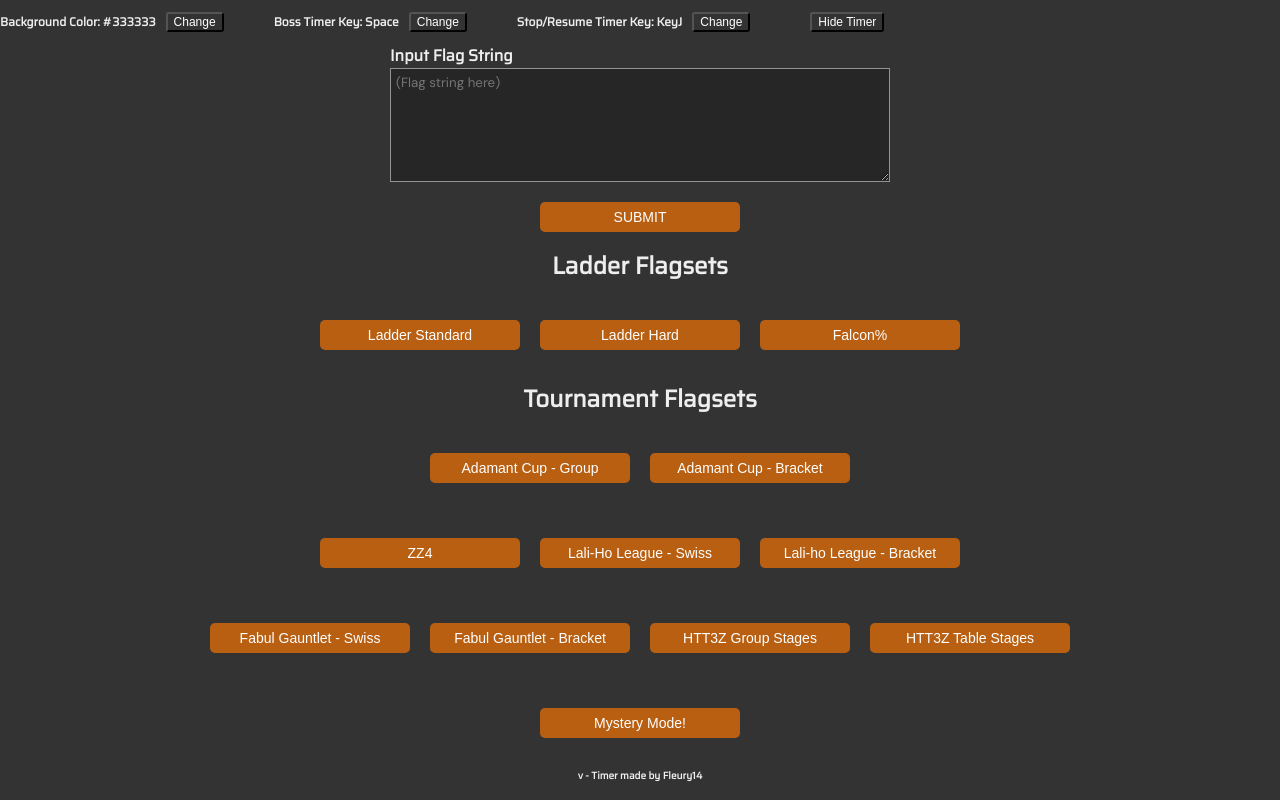
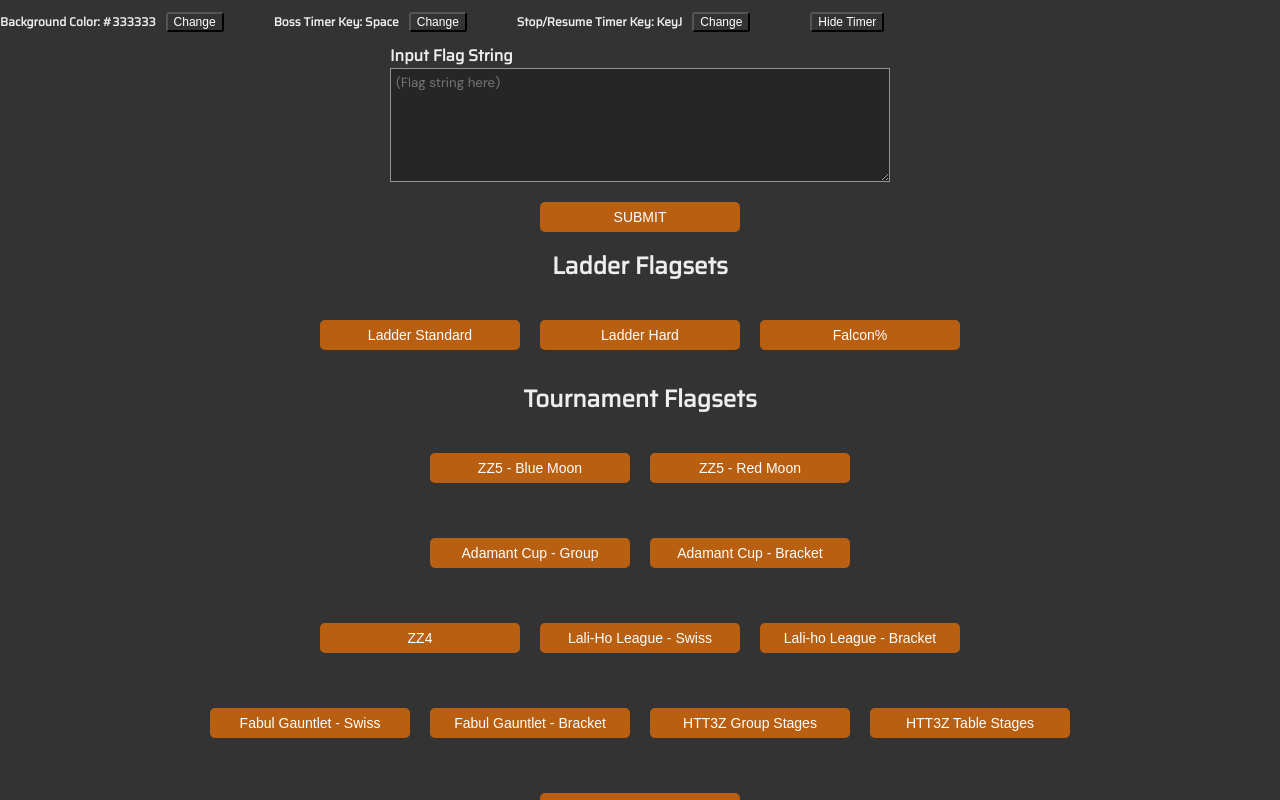
Before and after one commit to Fleury14/v4-timer, a React (Create React App) app: page / in a window 1280 px wide. Shown: the top 800 px of the page. Built offline with nearby package versions, Linux system fonts and the light colour scheme; no server answers.

Commit message:
feat(flag input): add zz5 presets

```diff
--- a/src/components/flag-input/flag-input-form.js
+++ b/src/components/flag-input/flag-input-form.js
@@ -48,6 +48,10 @@ class FlagInputForm extends Component {
                 </div>
                 <h2 className="flag-preset-title">Tournament Flagsets</h2>
                 <div className="flag-presets">
+                    <button onClick={() => this.setState({ flags: 'O1:boss_golbez/2:boss_fabulgauntlet/random:6,boss/req:7/win:crystal Kmain/summon/moon/force:hook Pkey Crelaxed/noearned/distinct:7/start:any/no:fusoya/j:abilities/nekkie/nodupes Twildish Sstandard Bstandard/alt:gauntlet Etoggle Gwarp/life/sylph/backrow -kit:basic -kit2:freedom -noadamants -spoon -smith:super' })}>ZZ5 - Blue Moon</button>
+                    <button onClick={() => this.setState({ flags: 'Orandom:8,boss/req:7/win:crystal Kmain/summon/moon/nofree/force:hook Pkey Crelaxed/noearned/distinct:7/start:cecil/no:cecil,edge,fusoya/j:abilities Tpro Sstandard/no:apples Bstandard/alt:gauntlet Etoggle Glife -kit:notdeme -kit2:freedom -noadamants -spoon -smith:super' })}>ZZ5 - Red Moon</button>
+                </div>
+                <div className="flag-presets">
                     <button onClick={() => this.setState({ flags: 'Orandom:7,tough_quest/req:7/win:crystal Kmain/summon/moon Pkey Cstandard/nofree/restrict:cecil,fusoya/j:abilities/nekkie/party:4 Twildish/maxtier:7 Sstandard Bstandard/alt:gauntlet Etoggle Glife/sylph/backrow -kit:better -spoon' })}>Adamant Cup - Group</button>
                     <button onClick={() => this.setState({ flags: 'Orandom:7,tough_quest/req:7/win:crystal Kmain/summon/moon Pkey Crelaxed/nofree/no:cecil,fusoya/j:abilities/nekkie/party:4 Tpro/maxtier:6 Sstandard/sell:quarter Bstandard/alt:gauntlet Etoggle Glife/sylph -kit:basic -spoon -smith:alt' })}>Adamant Cup - Bracket</button>
                 </div>
```
